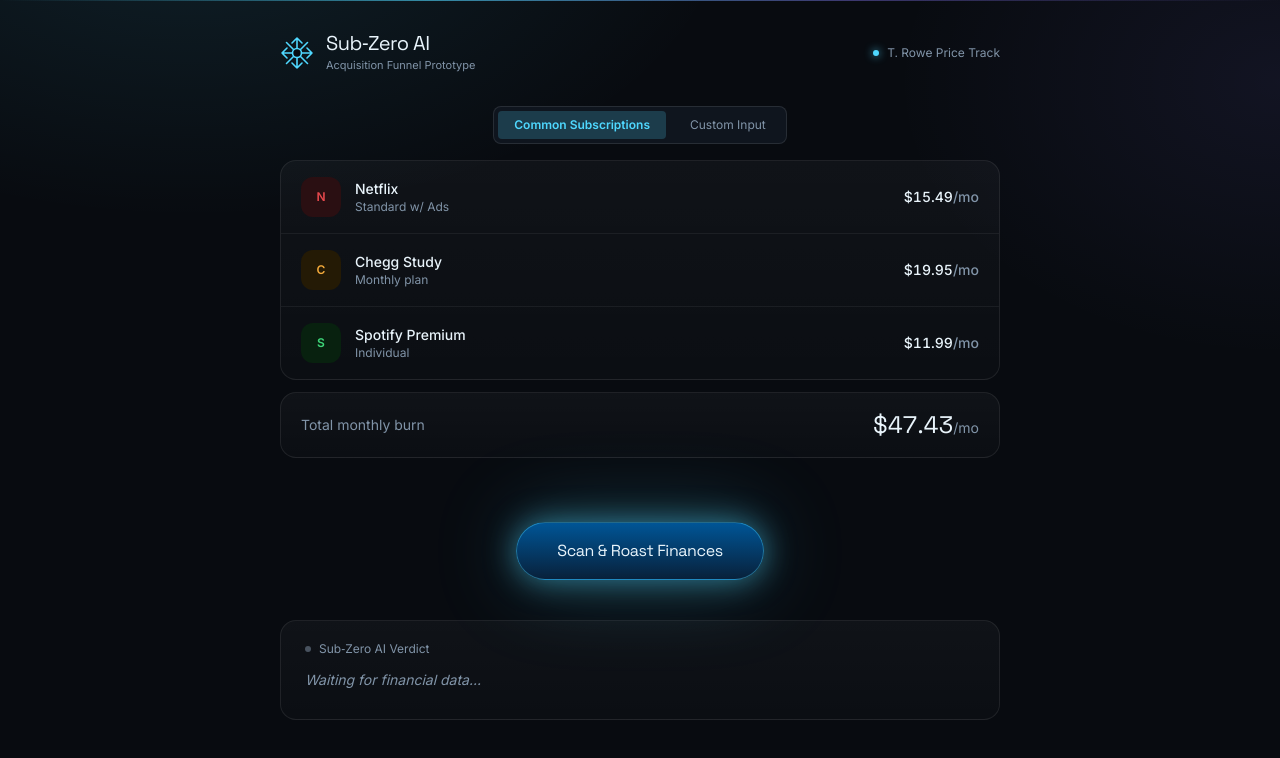
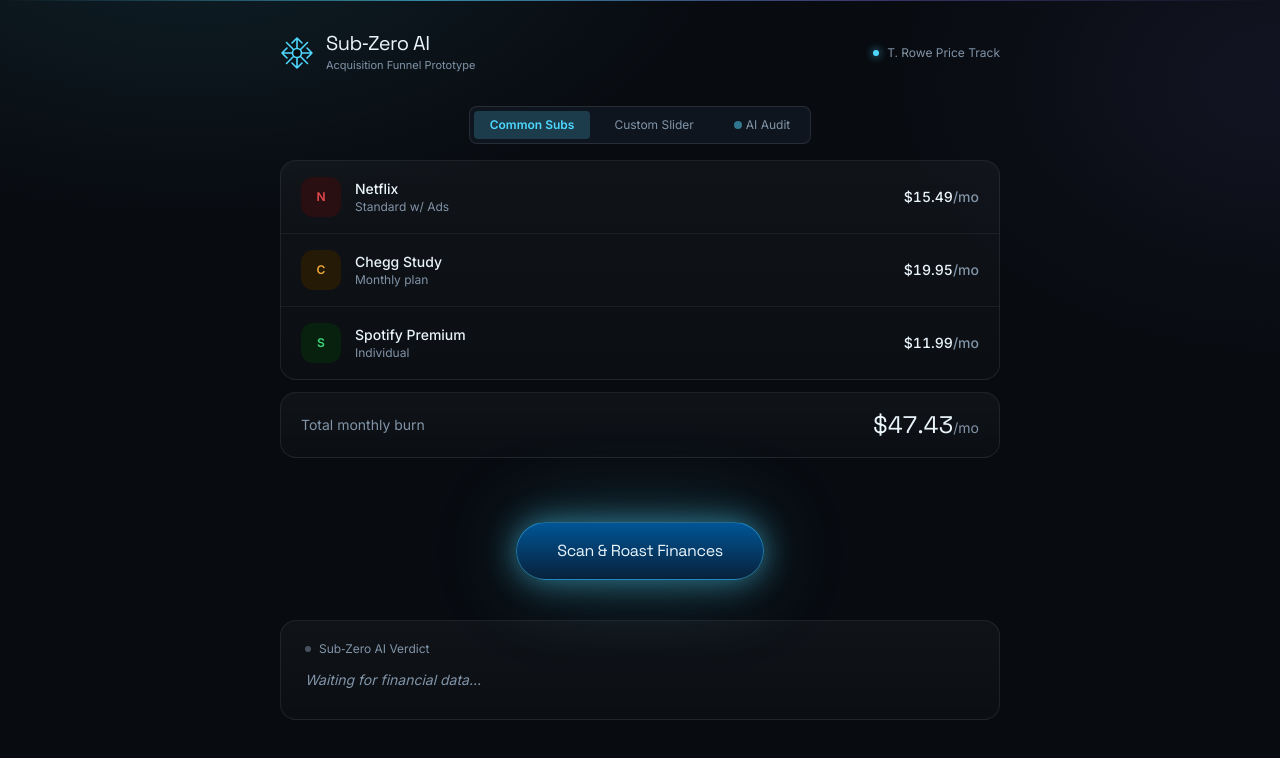
Before and after one commit to alee40-sys/sub-zero-ai, a plain HTML site: page index.html in a window 1280 px wide. Drawn offline with nearby package versions, Linux system fonts and the light colour scheme.

Commit message:
Update index.html

```diff
--- a/index.html
+++ b/index.html
@@ -107,8 +107,11 @@
 
       <!-- ============ INPUT TOGGLE ============ -->
       <div class="flex gap-2 mb-4 bg-surface p-1 rounded-lg w-fit border border-white/10 mx-auto">
-        <button id="btnPreset" onclick="switchView('preset')" class="px-4 py-1.5 text-xs rounded bg-ice/20 text-ice font-semibold transition-all">Common Subscriptions</button>
-        <button id="btnSlider" onclick="switchView('slider')" class="px-4 py-1.5 text-xs rounded text-mist hover:text-frost transition-all">Custom Input</button>
+        <button id="btnPreset" onclick="switchView('preset')" class="px-4 py-1.5 text-xs rounded bg-ice/20 text-ice font-semibold transition-all">Common Subs</button>
+        <button id="btnSlider" onclick="switchView('slider')" class="px-4 py-1.5 text-xs rounded text-mist hover:text-frost transition-all">Custom Slider</button>
+        <button id="btnChat" onclick="switchView('chat')" class="px-4 py-1.5 text-xs rounded text-mist hover:text-frost transition-all flex items-center gap-1">
+        <span class="w-2 h-2 rounded-full bg-ice animate-pulse"></span> AI Audit
+        </button>
       </div>
 
       <!-- ============ PRESET VIEW ============ -->
```
